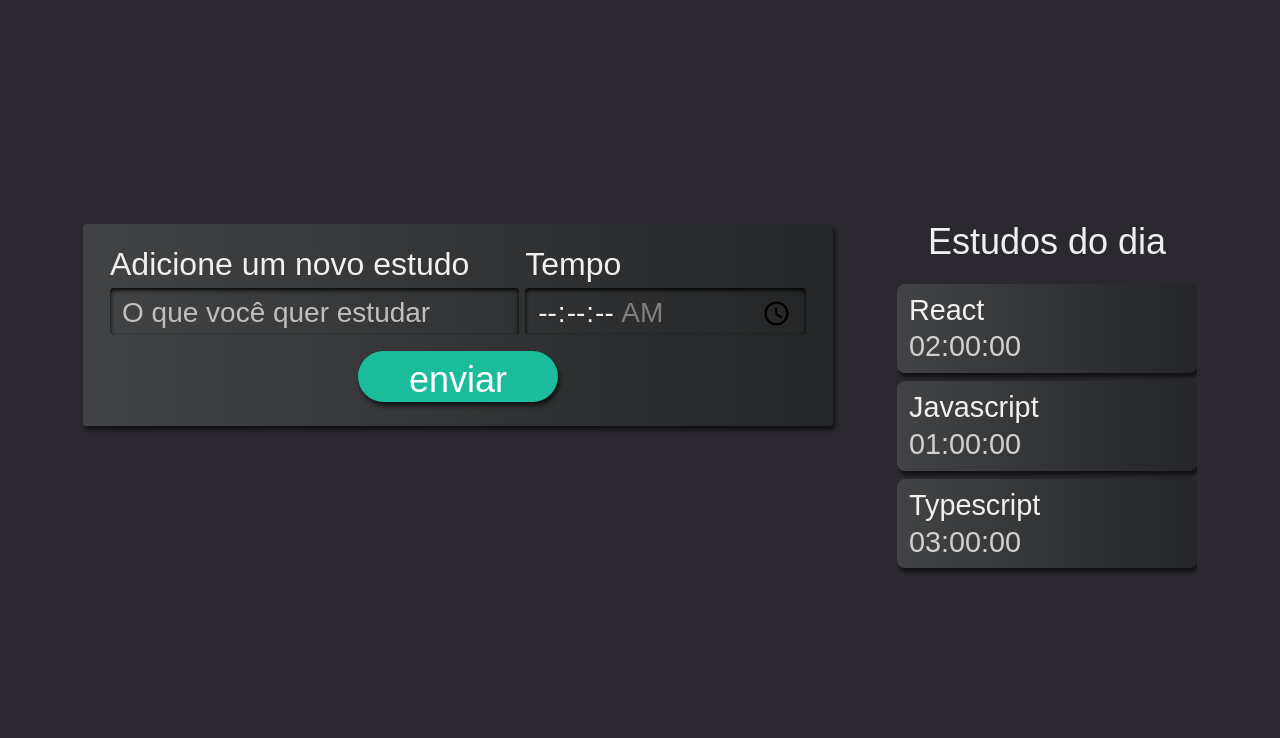
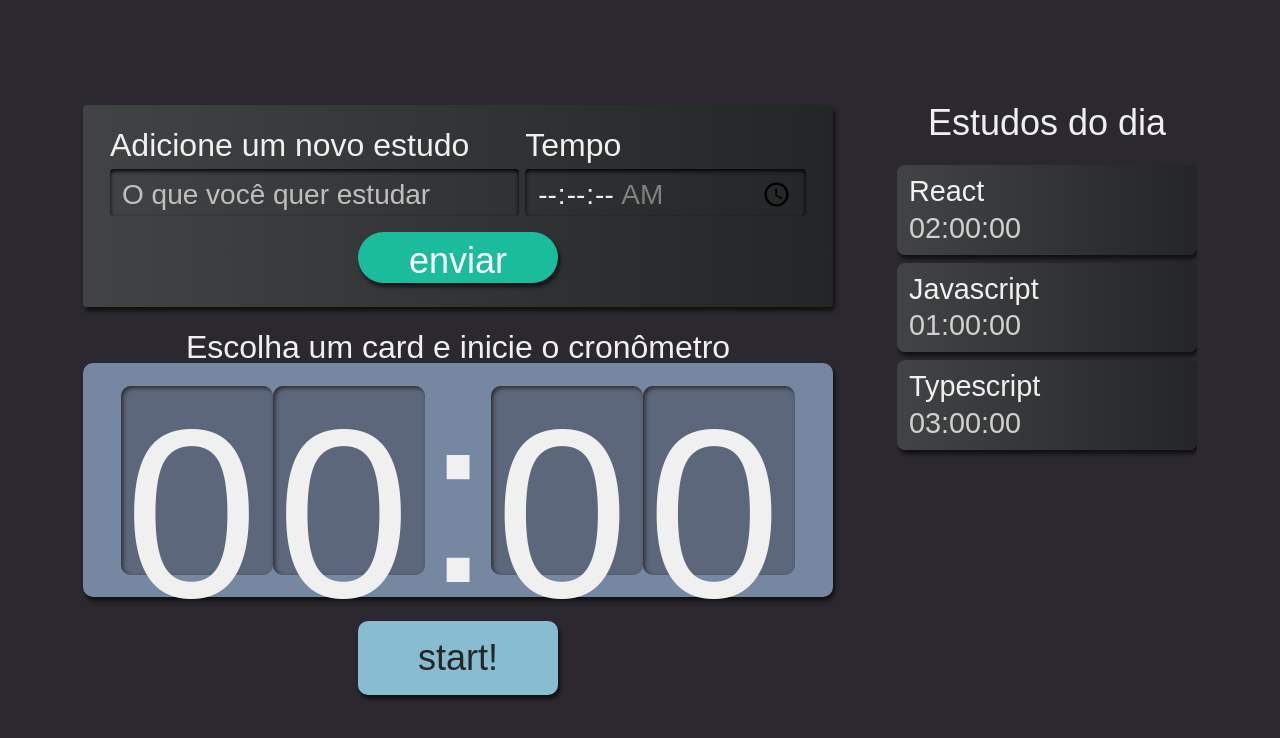
Before and after one commit to stardusteight-d4c/react-app_stopwatch, a React (Create React App) app: page / in a window 1280 px wide. Shown: the top 738 px of the page. Built offline with nearby package versions, Linux system fonts and the light colour scheme.

Commit message:
adicionando cronômetro

```diff
--- /dev/null
+++ b/src/components/Cronometro/Cronometro.module.scss
@@ -0,0 +1,59 @@
+.cronometro {
+  display: flex;
+  flex-direction: column;
+  align-items: center;
+  grid-area: cronometro;
+
+  .relogioWrapper {
+    align-items: center;
+    background-color: #7687A1;
+    border-radius: 10px;
+    box-shadow: 2px 4px 4px #0000009F;
+    box-sizing: border-box;
+    display: flex;
+    font-size: 5rem;
+    justify-content: center;
+    margin-bottom: 24px;
+    padding: 16px 12px;
+    width: 100%;
+  }
+
+  .titulo {
+    font-size: 2rem;
+  }
+
+  button {
+    background-color: #88bcd1;
+    border-radius: 10px;
+    box-shadow: 2px 4px 4px #0000009F;
+    color: #272626;
+    cursor: pointer;
+    font-size: 1.25rem;
+    padding: 16px;
+    width: 150px;
+
+    &:active {
+      background-color: #7CA6B7;
+      box-shadow: 2px 2px 4px #0000009F inset;
+      cursor: auto;
+    }
+  }
+
+  @media screen and (min-width:1280px) {
+
+    .relogioWrapper{
+      font-size: 15rem;
+    }
+
+    p {
+      font-size: 2rem;
+    }
+
+    button {
+      grid-column-start: span 2;
+      justify-self: center;
+      width: 200px;
+      font-size: 2.25rem;
+    }
+  }
+}
--- /dev/null
+++ b/src/components/Cronometro/Relogio/Relogio.module.scss
@@ -0,0 +1,21 @@
+.relogioNumero {
+  background-color: #5D677C;
+  box-shadow: 2px 2px 4px #2B2B2B inset;
+  height: 3.6rem;
+  width: 3rem;
+  padding: 8px 4px;
+  border-radius: 10px;
+
+  @media screen and (min-width:1280px) {
+    height: 10.8rem;
+    width: 9rem;
+  }
+}
+
+.relogioDivisao {
+  height: 4.2rem;
+
+  @media screen and (min-width:1280px) {
+    height: 12.6rem;
+  }
+}
--- /dev/null
+++ b/src/components/Cronometro/Relogio/index.tsx
@@ -0,0 +1,13 @@
+import style from "./Relogio.module.scss"
+
+export default function Relogio() {
+  return (
+    <>
+      <span className={style.relogioNumero}>0</span>
+      <span className={style.relogioNumero}>0</span>
+      <span className={style.relogioDivisao}>:</span>
+      <span className={style.relogioNumero}>0</span>
+      <span className={style.relogioNumero}>0</span>
+    </>
+  )
+}
--- /dev/null
+++ b/src/components/Cronometro/index.tsx
@@ -0,0 +1,18 @@
+import Botao from "../Botao";
+import Relogio from "./Relogio";
+import style from "./Cronometro.module.scss";
+
+
+export default function Cronometro() {
+  return (
+    <div className={style.cronometro}>
+      <p className={style.titulo}>Escolha um card e inicie o cronômetro</p>
+      <div className={style.relogioWrapper}>
+        <Relogio />
+      </div>
+      <Botao>
+        start!
+      </Botao>
+    </div>
+  )
+}
--- /dev/null
+++ b/src/components/Lista/Item/index.tsx
@@ -0,0 +1,10 @@
+import style from '../Lista.module.scss'
+
+export default function Item({ tarefa, tempo } : { tarefa: string, tempo: string}) {
+  return (
+    <li className={style.item}>
+      <h3>{tarefa}</h3>
+      <span>{tempo}</span>
+    </li>
+  )
+}
--- a/src/components/Lista/index.tsx
+++ b/src/components/Lista/index.tsx
@@ -1,4 +1,5 @@
 import React from 'react';
+import Item from './Item';
 import style from './Lista.module.scss'
 
 function Lista() {
@@ -17,10 +18,10 @@
       <h2> Estudos do dia </h2>
       <ul>
         {tarefas.map((item, index) => (
-          <li key={index} className={style.item}>
-            <h3>{item.tarefa}</h3>
-            <span>{item.tempo}</span>
-          </li>
+          <Item
+            key={index}
+            {...item}
+          />
         ))}
       </ul>
     </aside>
--- a/src/pages/App.tsx
+++ b/src/pages/App.tsx
@@ -1,4 +1,5 @@
 import React from 'react';
+import Cronometro from '../components/Cronometro';
 import Formulario from '../components/Formulario';
 import Lista from '../components/Lista';
 import style from './App.module.scss';
@@ -8,6 +9,7 @@
     <div className={style.AppStyle}>
       <Formulario />
       <Lista />
+      <Cronometro />
     </div>
   );
 }
```
